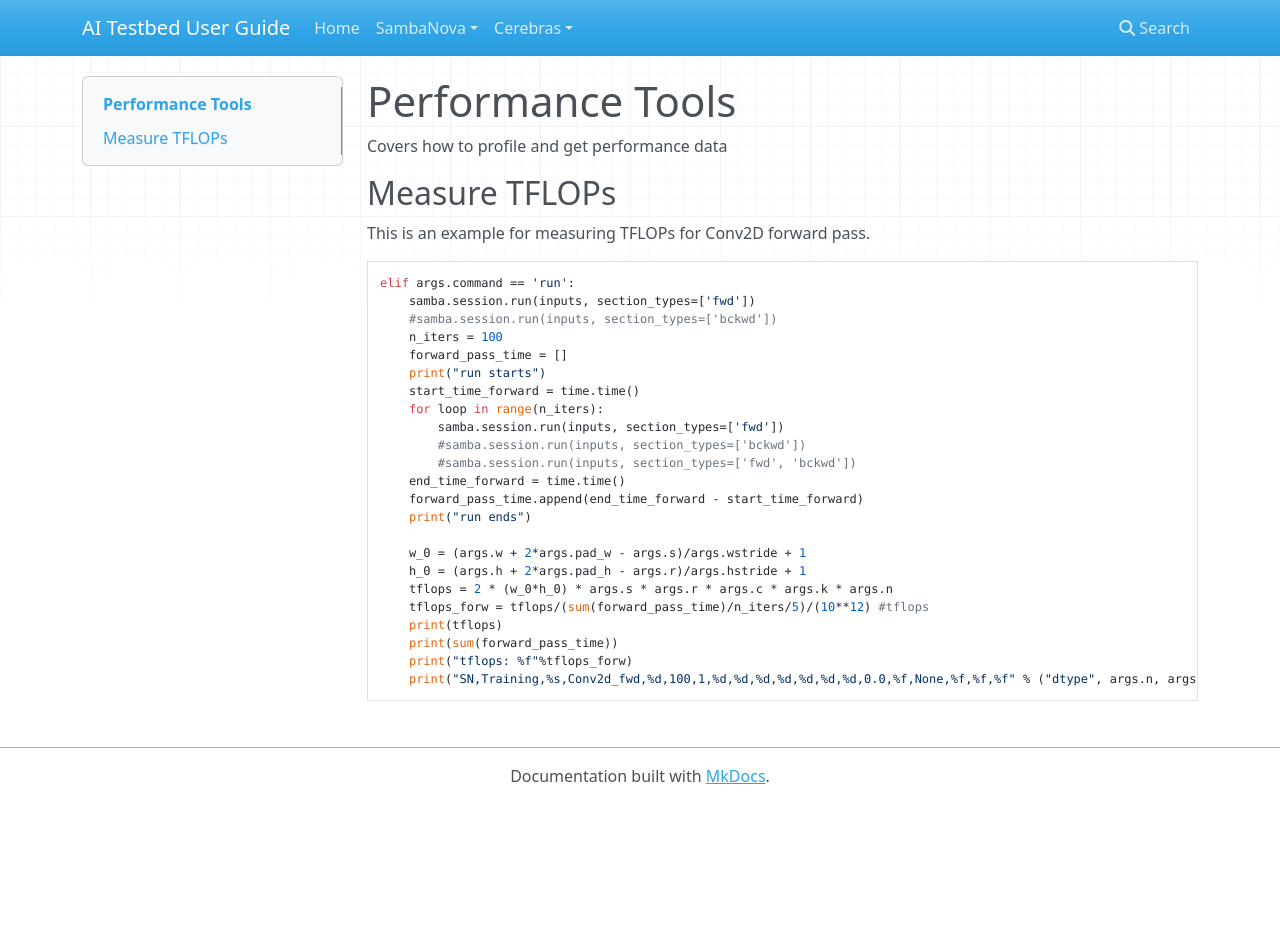
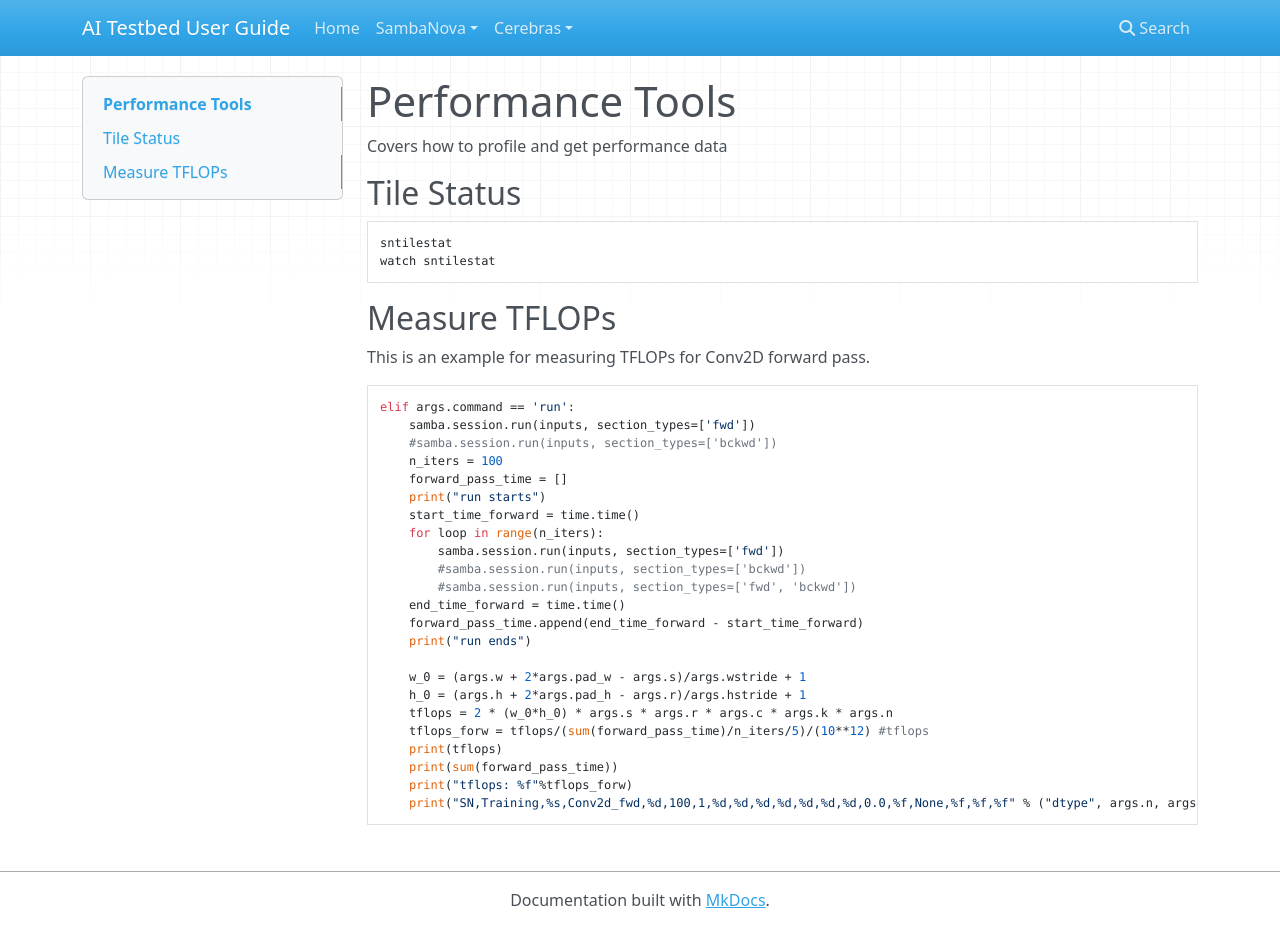
Before and after one commit to argonne-lcf/ai-testbed-userdocs, an MkDocs documentation site: the page built from docs/sambanova/Performance-Tools.md, in a window 1280 px wide and 928 px high. Built offline with MkDocs 1.6.1, drawn with Linux system fonts in a browser that asks for light colours; nearby versions of some CDN libraries.

````diff
--- a/docs/sambanova/Performance-Tools.md
+++ b/docs/sambanova/Performance-Tools.md
@@ -1,6 +1,13 @@
 # Performance Tools
 
 Covers how to profile and get performance data
+
+## Tile Status
+
+```bash
+sntilestat
+watch sntilestat
+```
 
 ## Measure TFLOPs
 
````
Also changed, not shown: docs/sambanova/How-to-setup-your-base-environment.md (+0 -1 lines), docs/sambanova/Miscellaneous.md (+1 -1 lines).
